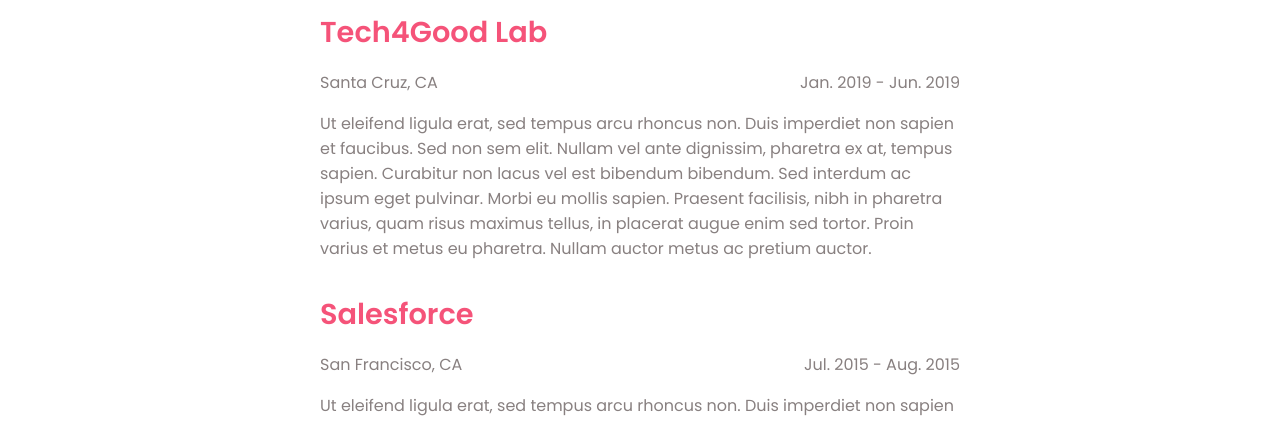
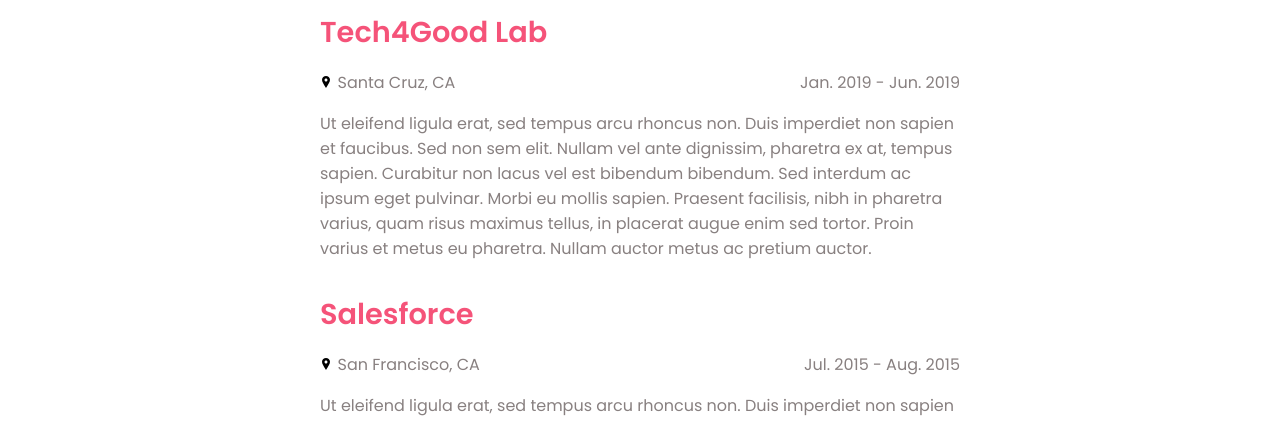
Before and after one commit to ivyla/portfoliov1, a React (Create React App) app: page /experience in a window 1280 px wide. Shown: the part 223-644 px from the top of the page. Built offline with nearby package versions, Linux system fonts and the light colour scheme; a web font is replaced by a local one.

Commit message:
added location pin and react transition group packages. going to try transitions now

```diff
--- a/package.json
+++ b/package.json
@@ -15,7 +15,8 @@
     "react-helmet": "^6.1.0",
     "react-router-bootstrap": "^0.25.0",
     "react-router-dom": "^5.2.0",
-    "react-scripts": "3.4.3"
+    "react-scripts": "3.4.3",
+    "react-transition-group": "^4.4.1"
   },
   "scripts": {
     "start": "react-scripts start",
--- a/src/components/IndivExperience.js
+++ b/src/components/IndivExperience.js
@@ -1,12 +1,7 @@
 import React from "react"
 import "../stylesheets/Theme.css"
-// const experienceContainer = {
-//     display: 'flex',
-//     flexDirection: 'column',
-//     width: '50%',
-//     justifyContent: 'center'
+import LocationPin from "../assets/location.svg"
 
-// }
 const title = {
     fontFamily: 'Playfair-Display'
 }
@@ -17,7 +12,8 @@
     justifyContent: 'space-between',
     fontFamily: 'Poppins',
     marginTop: '1em',
-    marginBottom: '1em'
+    marginBottom: '1em',
+    alignItems: 'center'
 
 }
 
@@ -33,6 +29,13 @@
 const spacing = {
     marginBottom: '30px'
 }
+
+const pinStyle = {
+    width: '12px',
+    height: '12px',
+    marginRight: '5.5px',
+
+}
 function IndivExperience(props) {
     return (
         <div style={wrapper}>
@@ -42,7 +45,9 @@
             </div >
 
             <div style={details}>
+
                 <div>
+                    <img src={LocationPin} style={pinStyle} />
                     {props.item.location}
                 </div>
 
```
Also changed, not shown: src/stylesheets/IndivExperience.css (added), 1 other file (tests, documents, lock files or other folders).
